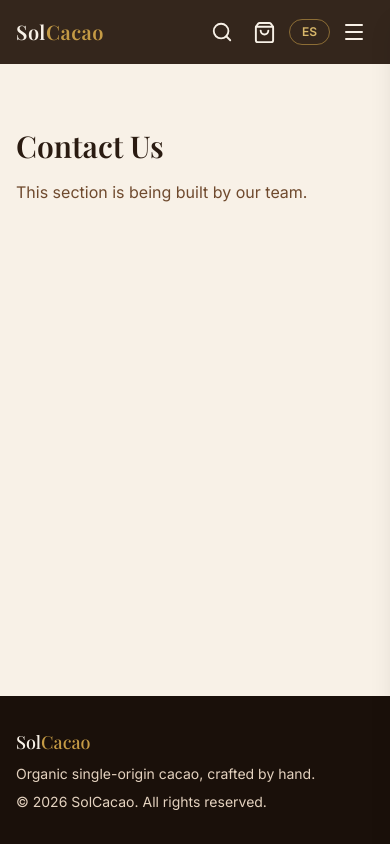
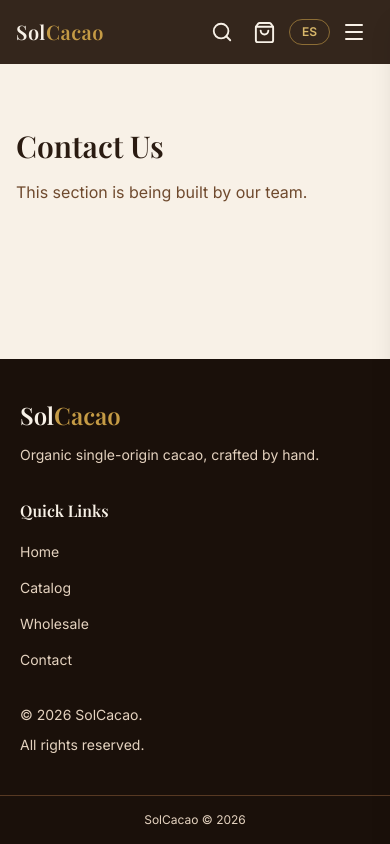
Before and after one commit to nabihmak/solcacao, a React (Vite) app in the folder client/: page /en/contact in a window 390 px wide. Built offline with nearby package versions, Linux system fonts and the light colour scheme.

Commit message:
Improve responsive bilingual footer

```diff
--- a/client/src/components/layout/Footer.jsx
+++ b/client/src/components/layout/Footer.jsx
@@ -1,22 +1,82 @@
-/**
- * Footer - global footer shell (Phase 1). Student 2 owns the final version.
- */
+import { Link } from 'react-router-dom';
 import { useLanguage } from '../../i18n/LanguageContext';
 
+const FOOTER_LINKS = [
+  { path: '', key: 'nav.home' },
+  { path: '/catalog', key: 'nav.catalog' },
+  { path: '/b2b', key: 'nav.b2b' },
+  { path: '/contact', key: 'nav.contact' },
+];
+
 export default function Footer() {
-  const { t } = useLanguage();
+  const { lang, t, localePath } = useLanguage();
   const year = new Date().getFullYear();
 
   return (
     <footer className="bg-cocoa-950 text-cocoa-200">
-      <div className="mx-auto flex max-w-6xl flex-col gap-2 px-4 py-8 text-sm sm:flex-row sm:items-center sm:justify-between">
-        <p className="font-serif text-lg text-cream">
-          Sol<span className="text-gold-500">Cacao</span>
-        </p>
-        <p>{t('footer.tagline')}</p>
-        <p>
-          © {year} SolCacao. {t('footer.rights')}
-        </p>
+      <div className="mx-auto grid max-w-6xl gap-8 px-5 py-10 md:grid-cols-3">
+
+        {/* Brand */}
+        <div>
+          <Link
+            to={localePath()}
+            className="font-serif text-2xl font-semibold text-cream
+              focus-visible:outline focus-visible:outline-2
+              focus-visible:outline-gold-400"
+          >
+            Sol<span className="text-gold-500">Cacao</span>
+          </Link>
+
+          <p className="mt-3 max-w-xs text-sm leading-6">
+            {t('footer.tagline')}
+          </p>
+        </div>
+
+        {/* Quick Navigation */}
+        <nav
+          aria-label={
+            lang === 'es'
+              ? 'Enlaces del pie de página'
+              : 'Footer navigation'
+          }
+        >
+          <h2 className="mb-4 font-semibold text-cream">
+            {lang === 'es' ? 'Enlaces rápidos' : 'Quick Links'}
+          </h2>
+
+          <ul className="space-y-3">
+            {FOOTER_LINKS.map((link) => (
+              <li key={link.key}>
+                <Link
+                  to={localePath(link.path)}
+                  className="text-sm transition-colors
+                    hover:text-gold-400
+                    focus-visible:outline focus-visible:outline-2
+                    focus-visible:outline-gold-400"
+                >
+                  {t(link.key)}
+                </Link>
+              </li>
+            ))}
+          </ul>
+        </nav>
+
+        {/* Copyright */}
+        <div className="md:text-right">
+          <p className="text-sm leading-6">
+            © {year} SolCacao.
+          </p>
+
+          <p className="mt-2 text-sm">
+            {t('footer.rights')}
+          </p>
+        </div>
+      </div>
+
+      <div className="border-t border-cocoa-700">
+        <div className="mx-auto max-w-6xl px-5 py-4 text-center text-xs text-cocoa-200">
+          SolCacao © {year}
+        </div>
       </div>
     </footer>
   );
```
